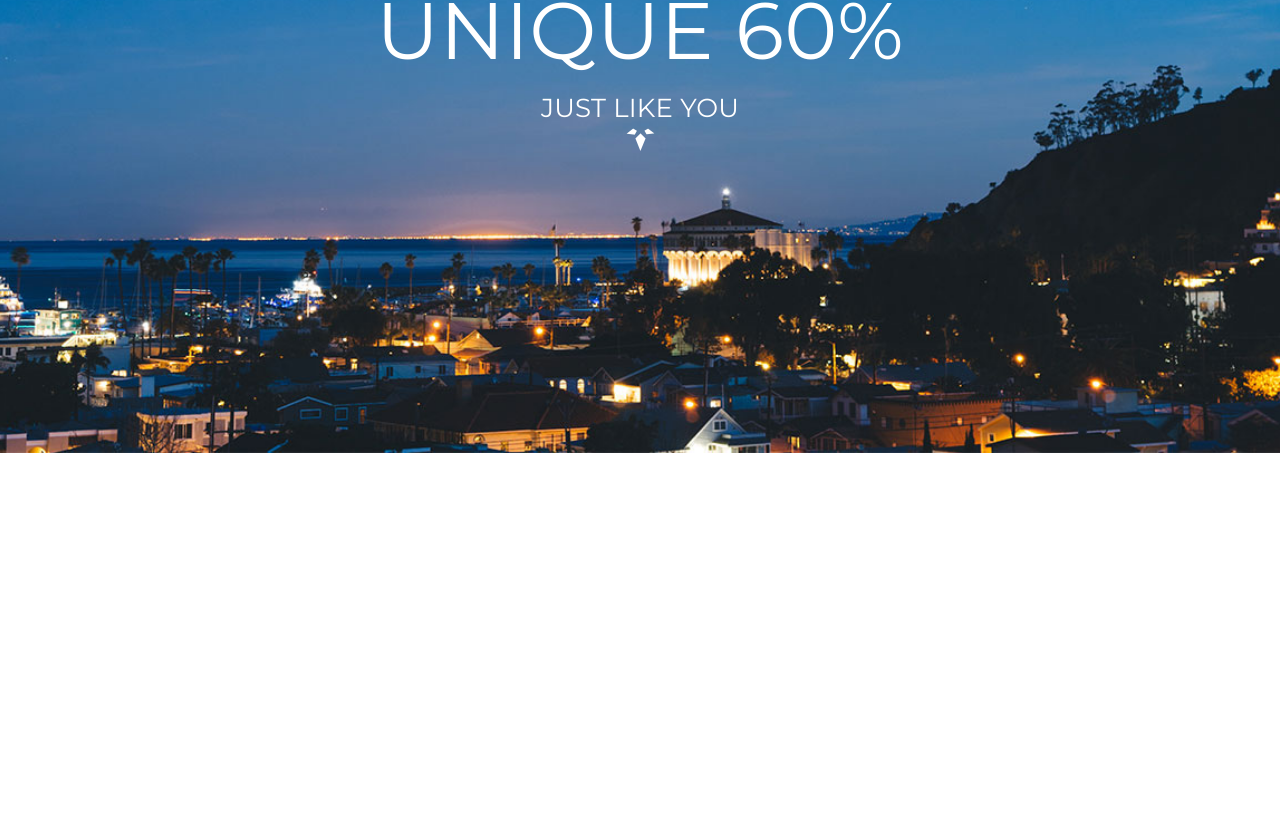
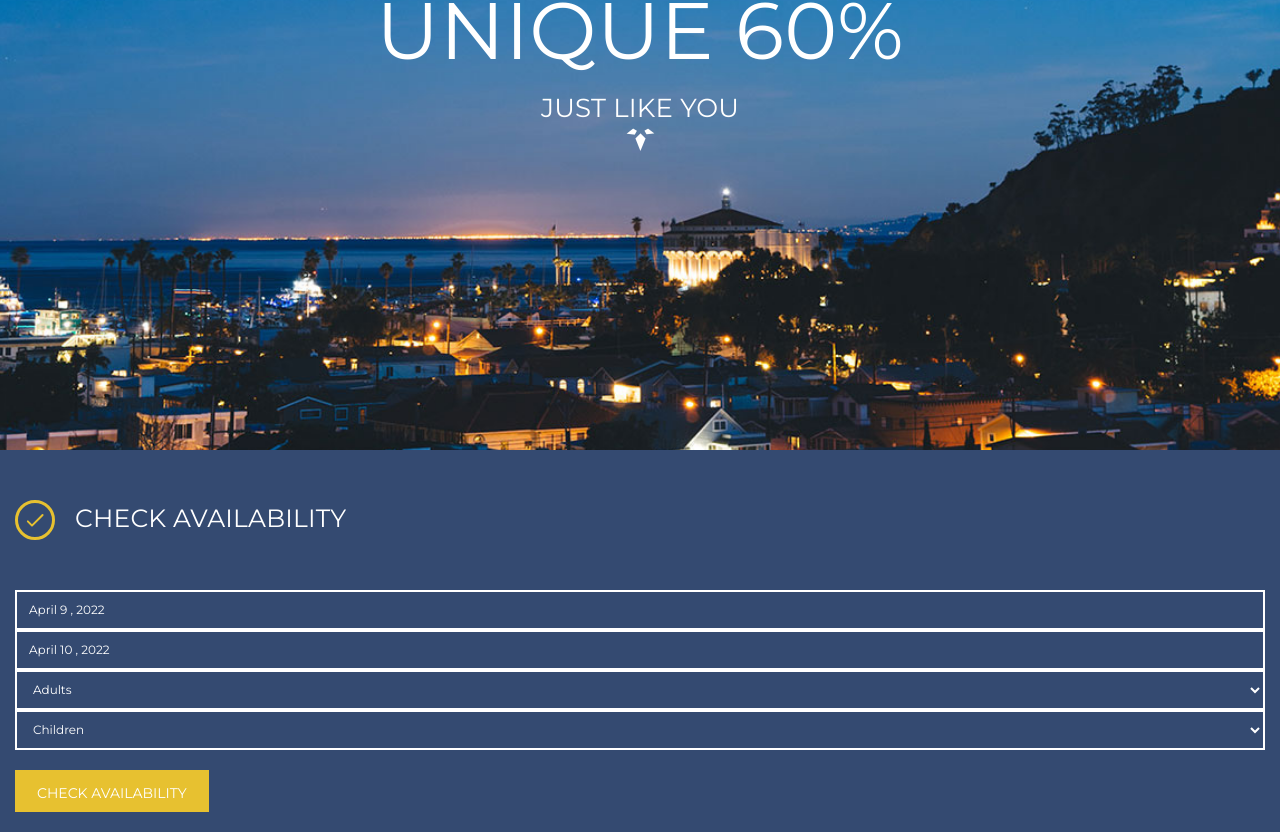
Before and after one commit to SalimiDev/Hotel-ReactJsApp, a React (Create React App) app: page / in a window 1280 px wide. Shown: the part 383-1215 px from the top of the page. Before the commit the page ends 836 px from the top, so only its background shows below. Built offline with nearby package versions, Linux system fonts and the light colour scheme.

Commit message:
feat:Add check availability form section

```diff
--- /dev/null
+++ b/src/components/AvailabilityForm.js
@@ -0,0 +1,62 @@
+import React from 'react';
+import styles from '../styles/layout/AvailabilityForm.module.scss';
+import { CheckRounded } from '@mui/icons-material';
+
+const AvailabilityForm = () => {
+    //Get current date
+    const currentDate = (date, day) => {
+        const month = new Intl.DateTimeFormat('en-US', { month: 'long' }).format(date);
+        const formatMap = {
+            mm: month,
+            dd: date.getDate() + day,
+            yyyy: date.getFullYear(),
+        };
+        const { mm, dd, yyyy } = formatMap;
+        const dateFormat = `${mm} ${dd} , ${yyyy}`;
+        return dateFormat;
+    };
+
+    return (
+        <section>
+            <div className={styles.container}>
+                <div className={styles.check_availability_title}>
+                    <span className={styles.check_icon}>
+                        <CheckRounded />
+                    </span>
+                    <h2>Check Availability</h2>
+                </div>
+                <form action='submit' className={styles.availability_form}>
+                    <div className={styles.date_container}>
+                        <input type='text' defaultValue={currentDate(new Date(), 0)} />
+                        <input type='text' defaultValue={currentDate(new Date(), 1)} />
+                    </div>
+                    <div className={styles.capacity_container}>
+                        <select>
+                            <option value='Adults'>Adults</option>
+                            <option value='1'>1</option>
+                            <option value='2'>2</option>
+                            <option value='3'>3</option>
+                            <option value='4'>4</option>
+                            <option value='5'>5</option>
+                            <option value='6'>6</option>
+                        </select>
+                        <select>
+                            <option value='children'>Children</option>
+                            <option value='1'>1</option>
+                            <option value='2'>2</option>
+                            <option value='3'>3</option>
+                            <option value='4'>4</option>
+                            <option value='5'>5</option>
+                            <option value='6'>6</option>
+                        </select>
+                    </div>
+                    <button type='submit' className='btn btn-lg btn-orange'>
+                        check Availability
+                    </button>
+                </form>
+            </div>
+        </section>
+    );
+};
+
+export default AvailabilityForm;
--- a/src/pages/Home.js
+++ b/src/pages/Home.js
@@ -1,11 +1,13 @@
 import React from 'react';
 //Components
 import Slider from '../components/Slider';
+import AvailabilityForm from '../components/AvailabilityForm';
 
 const Home = () => {
     return (
         <div>
-            <Slider/>
+            <Slider />
+            <AvailabilityForm />
         </div>
     );
 };
--- /dev/null
+++ b/src/styles/layout/AvailabilityForm.module.scss
@@ -0,0 +1,73 @@
+@use '../utils/variables' as *;
+
+.container {
+    position: relative;
+    width: 100%;
+    height: 100%;
+    top: 0 !important;
+    background-color: $primaryColor;
+    padding: 30px 15px 0px 15px;
+    margin-top: -3px;
+    z-index: z-index(check_availability);
+}
+
+.check_availability_title {
+    display: flex;
+    align-items: center;
+    margin-top: 20px;
+    z-index: z-index(check_availability_title);
+
+    h2 {
+        font-size: 25px;
+        font-weight: 400;
+        line-height: 1;
+        padding-left: 20px;
+        color: $primaryText2Color;
+        text-transform: uppercase;
+    }
+
+    .check_icon {
+        width: 40px;
+        height: 40px;
+        display: flex;
+        justify-content: center;
+        align-items: center;
+        border: 3px solid $secondaryColor;
+        border-radius: 100%;
+        color: $secondaryColor;
+    }
+}
+
+.availability_form {
+    width: 100%;
+    display: flex;
+    flex-direction: column;
+    padding: 20px 0px;
+    margin-top: 30px;
+    z-index: z-index(check_availability_form);
+
+    input[type='text'],
+    select {
+        width: 100%;
+        color: white;
+        text-transform: capitalize;
+        border: 2px solid white;
+        font-family: $secondaryFont;
+        font-size: 12px;
+        outline: none;
+    }
+
+    select {
+        option {
+            margin: 40px;
+            background: white;
+            color: #232323;
+            text-shadow: 0 1px 0 rgba(0, 0, 0, 0.4);
+        }
+    }
+    button {
+        height: 42px;
+        width: fit-content;
+        margin-top: 20px;
+    }
+}
--- a/src/styles/utils/_variables.scss
+++ b/src/styles/utils/_variables.scss
@@ -48,4 +48,7 @@ $z-index: (
     slider_caption: 930,
     currentSlide: 920,
     prevSlide: 910,
+    check_availability: 890,
+    check_availability_title: 850,
+    check_availability_form: 850,
 );
```
